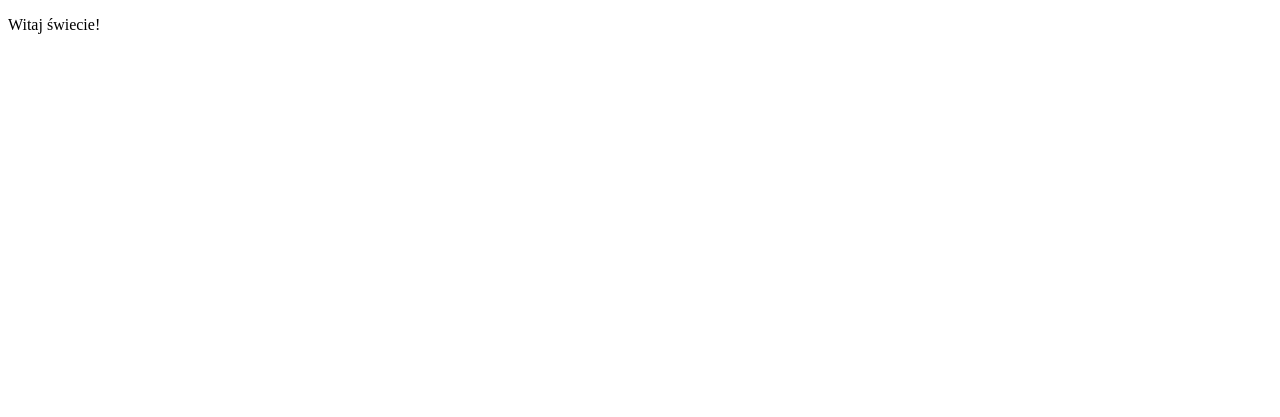
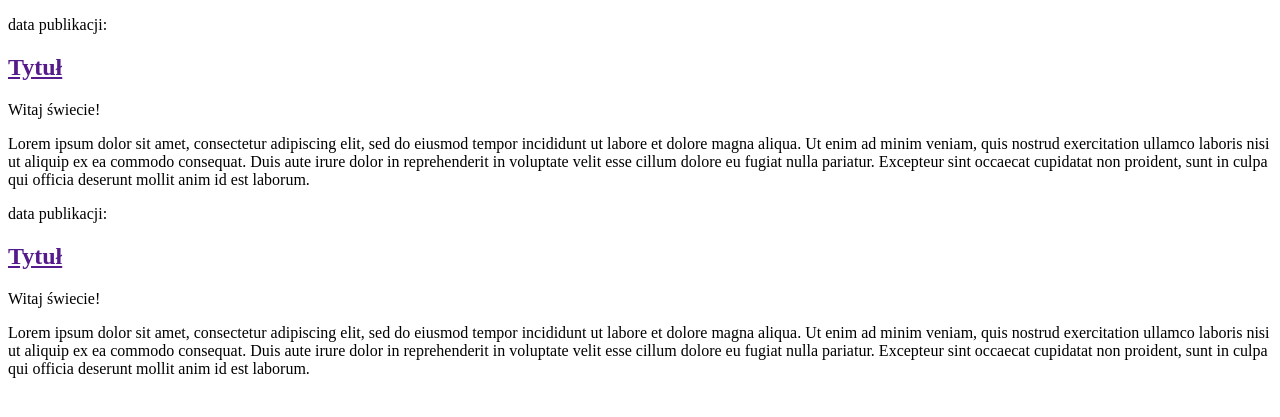
Before and after one commit to gabriel-rog/django, a Django app: page / in a window 1280 px wide. Before the commit the part shown is almost empty. Shown: the top 417 px of the page. Run offline with Django 3.2, Linux system fonts and the light colour scheme.

Commit message:
3 wrzutka

```diff
--- a/blog/templates/blog/post_list.html
+++ b/blog/templates/blog/post_list.html
@@ -5,6 +5,17 @@
     <title>Django blog 2020</title>
 </head>
 <body>
-<p>Witaj świecie!</p>
+<div>
+    <p>data publikacji:</p>
+    <h2><a href="">Tytuł</a></h2>
+    <p>Witaj świecie!</p>
+    <p>Lorem ipsum dolor sit amet, consectetur adipiscing elit, sed do eiusmod tempor incididunt ut labore et dolore magna aliqua. Ut enim ad minim veniam, quis nostrud exercitation ullamco laboris nisi ut aliquip ex ea commodo consequat. Duis aute irure dolor in reprehenderit in voluptate velit esse cillum dolore eu fugiat nulla pariatur. Excepteur sint occaecat cupidatat non proident, sunt in culpa qui officia deserunt mollit anim id est laborum.</p>
+</div>
+<div>
+    <p>data publikacji:</p>
+    <h2><a href="">Tytuł</a></h2>
+    <p>Witaj świecie!</p>
+    <p>Lorem ipsum dolor sit amet, consectetur adipiscing elit, sed do eiusmod tempor incididunt ut labore et dolore magna aliqua. Ut enim ad minim veniam, quis nostrud exercitation ullamco laboris nisi ut aliquip ex ea commodo consequat. Duis aute irure dolor in reprehenderit in voluptate velit esse cillum dolore eu fugiat nulla pariatur. Excepteur sint occaecat cupidatat non proident, sunt in culpa qui officia deserunt mollit anim id est laborum.</p>
+</div>
 </body>
 </html>
```
